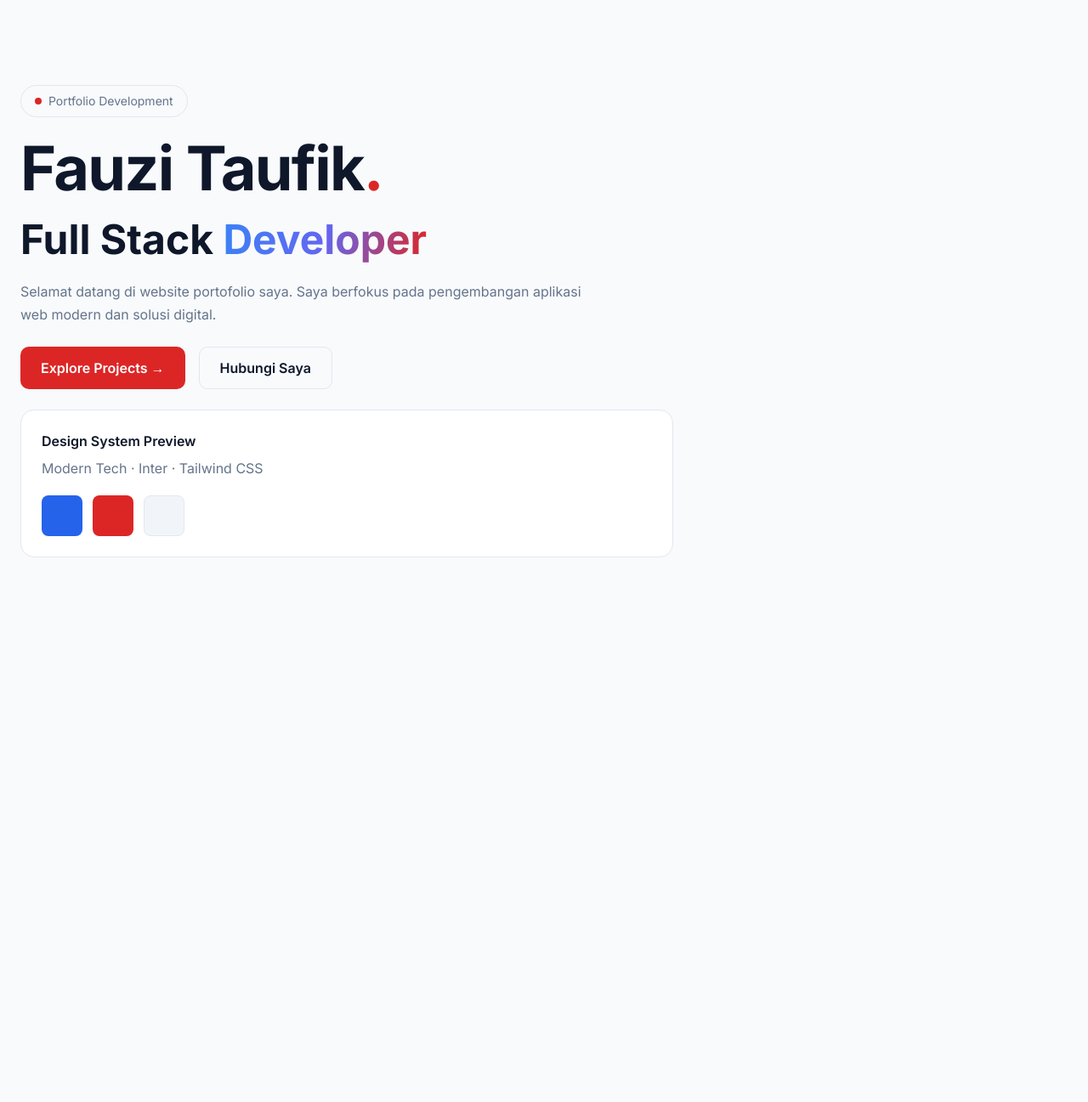
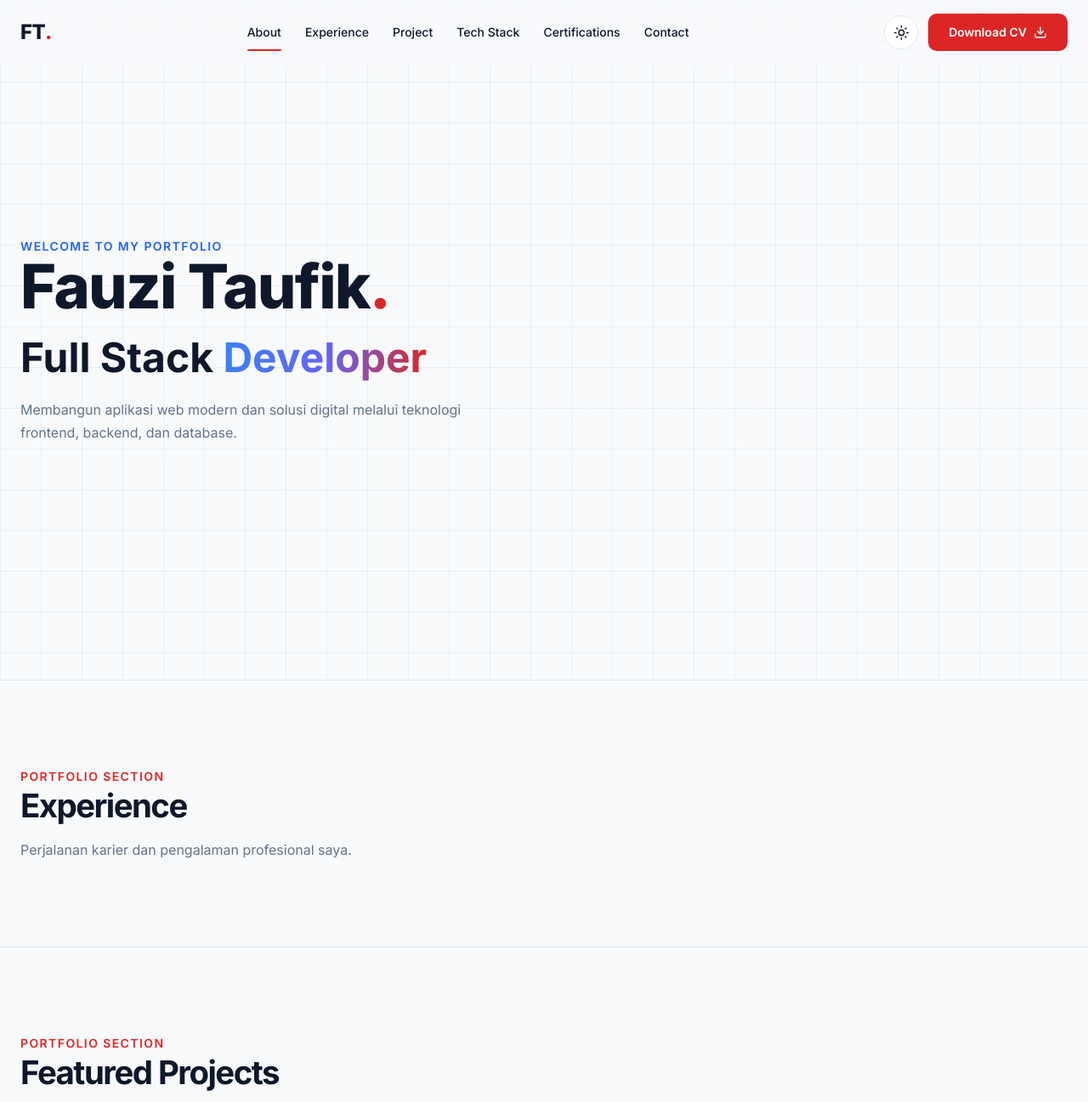
Before and after one commit to LYChubby/portfolio-fauzi, a Next.js app: page / in a window 1280 px wide. Shown: the top 1297 px of the page at 85% size. Before the commit the page ends 800 px from the top, so only its background shows below. Built offline with nearby package versions, Linux system fonts and the light colour scheme.

Commit message:
Menghubungkan Navbar Ke Halaman Utama

```diff
--- a/src/app/page.tsx
+++ b/src/app/page.tsx
@@ -1,14 +1,46 @@
+import Navbar from "@/components/layout/Navbar";
+
+const sections = [
+  {
+    id: "experience",
+    title: "Experience",
+    description: "Perjalanan karier dan pengalaman profesional saya.",
+  },
+  {
+    id: "projects",
+    title: "Featured Projects",
+    description: "Berbagai project yang pernah saya kembangkan.",
+  },
+  {
+    id: "tech-stack",
+    title: "Tech Stack",
+    description: "Teknologi yang saya gunakan untuk membangun solusi digital.",
+  },
+  {
+    id: "certifications",
+    title: "Certifications",
+    description: "Sertifikat dan penghargaan yang telah saya raih.",
+  },
+  {
+    id: "contact",
+    title: "Contact",
+    description: "Mari berdiskusi dan berkolaborasi bersama.",
+  },
+];
+
 export default function Home() {
   return (
-    <main className="min-h-screen bg-background text-foreground">
-      <section className="container-custom section-padding">
+    <>
+      <Navbar />
+
+      <main>
+        {/* Temporary Hero / About */}
+        <section id="about" className="tech-grid flex min-h-screen scroll-mt-24 items-center">
+          <div className="container-custom py-32">
             <div className="max-w-3xl space-y-6">
-          <span className="inline-flex items-center gap-2 rounded-full border border-border px-4 py-2 text-sm text-muted">
-            <span className="h-2 w-2 rounded-full bg-accent" />
-            Portfolio Development
-          </span>
+              <span className="text-sm font-semibold uppercase tracking-widest text-primary">Welcome to My Portfolio</span>
 
-          <h1 className="text-5xl font-bold tracking-tight md:text-7xl">
+              <h1 className="text-5xl font-extrabold tracking-tight md:text-7xl">
                 Fauzi Taufik
                 <span className="text-accent">.</span>
               </h1>
@@ -17,31 +49,26 @@ export default function Home() {
                 Full Stack <span className="text-gradient">Developer</span>
               </h2>
 
-          <p className="section-description max-w-2xl">Selamat datang di website portofolio saya. Saya berfokus pada pengembangan aplikasi web modern dan solusi digital.</p>
-
-          <div className="flex flex-wrap gap-4">
-            <a href="#projects" className="btn-primary">
-              Explore Projects →
-            </a>
-
-            <a href="#contact" className="btn-outline">
-              Hubungi Saya
-            </a>
-          </div>
-
-          <div className="card-base p-6">
-            <p className="font-semibold">Design System Preview</p>
-
-            <p className="mt-2 text-muted">Modern Tech · Inter · Tailwind CSS</p>
-
-            <div className="mt-5 flex flex-wrap gap-3">
-              <div className="h-12 w-12 rounded-lg bg-primary" />
-              <div className="h-12 w-12 rounded-lg bg-accent" />
-              <div className="h-12 w-12 rounded-lg bg-surface-secondary border border-border" />
-            </div>
+              <p className="section-description max-w-xl">Membangun aplikasi web modern dan solusi digital melalui teknologi frontend, backend, dan database.</p>
             </div>
           </div>
         </section>
+
+        {/* Temporary Sections */}
+        {sections.map((section) => (
+          <section key={section.id} id={section.id} className="section-padding scroll-mt-24 border-t border-border">
+            <div className="container-custom">
+              <div className="max-w-2xl space-y-4">
+                <span className="text-sm font-semibold uppercase tracking-widest text-accent">Portfolio Section</span>
+
+                <h2 className="section-heading">{section.title}</h2>
+
+                <p className="section-description">{section.description}</p>
+              </div>
+            </div>
+          </section>
+        ))}
       </main>
+    </>
   );
 }
```
Lines whose indentation alone changed are shown as unchanged.
